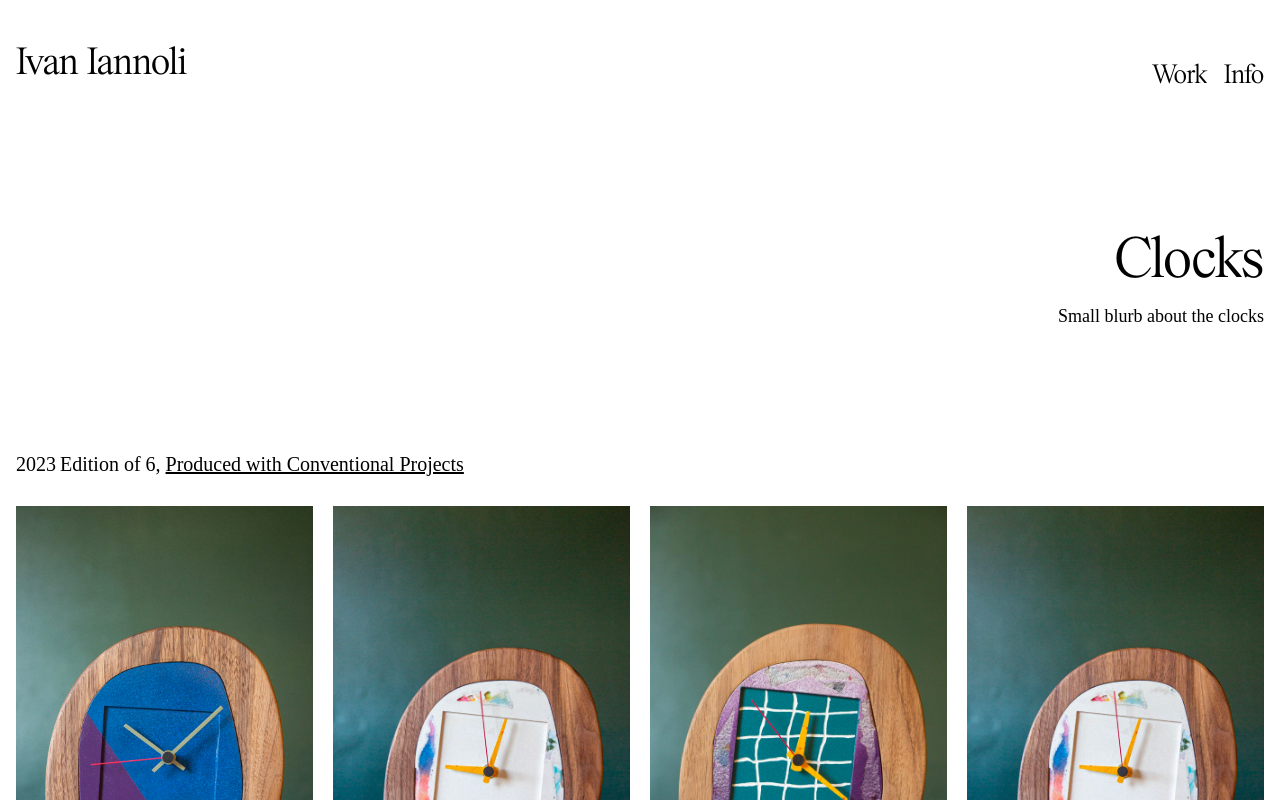
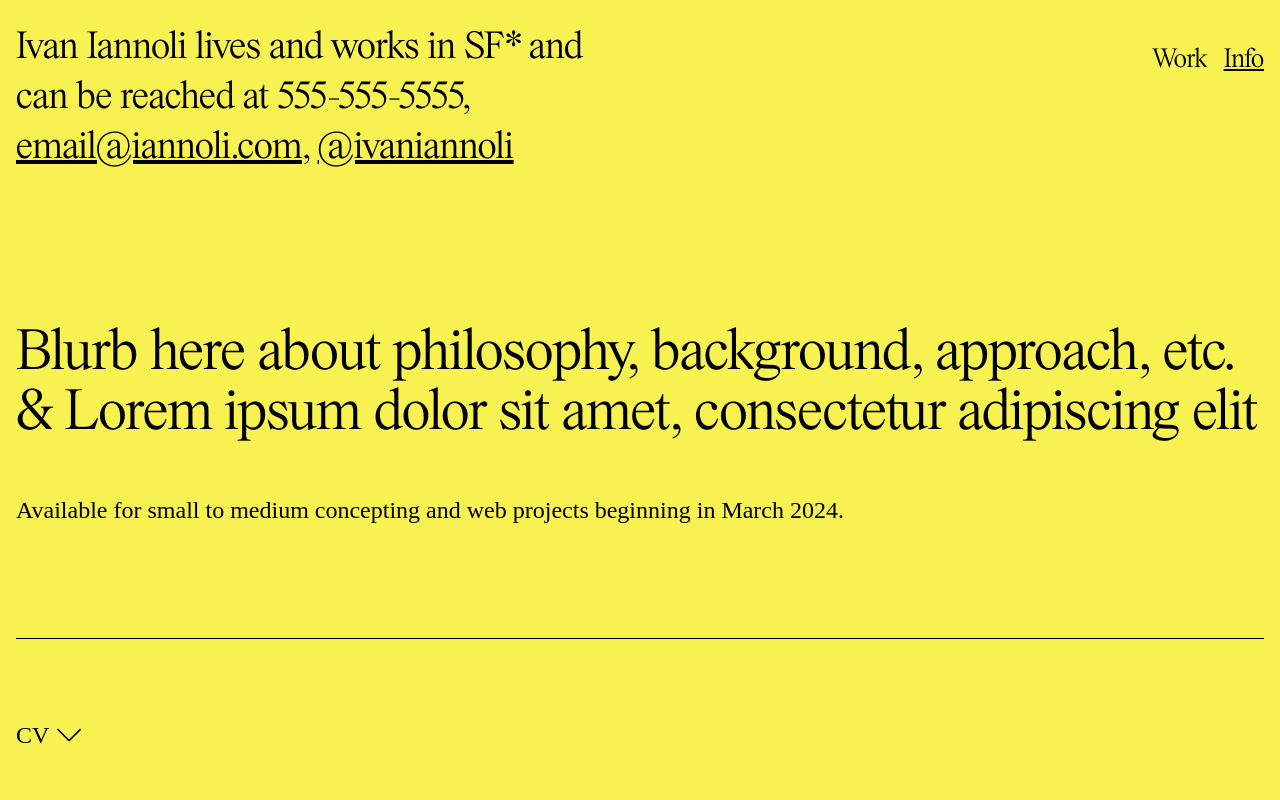
Before and after one commit to mufaqar/ivan, a Next.js app: page /info in a window 1280 px wide. Shown: the top 800 px of the page. Built offline with nearby package versions, Linux system fonts and the light colour scheme; a web font is replaced by a local one.

Commit message:
info page

```diff
--- /dev/null
+++ b/src/components/cv/Skill.tsx
@@ -0,0 +1,33 @@
+import React from 'react'
+
+const Skill = ({title}:any) => {
+  return (
+    <>
+          <div className='grid grid-cols-3 md:gap-10 py-20 border-b'>
+               <h4 className='text-2xl uppercase'>{title}</h4>
+               <div>
+                    <h6 className='text-lg uppercase'>2 COLUMN LIST OF {title}</h6>
+                    <ul className='mt-2'>
+                    {
+                         [1,2,3,4,5,6].map((item,id)=>(
+                              <li className="text-lg" key={id}>{item} Etcetera</li>
+                         ))
+                    }
+                    </ul>
+               </div>
+               <div>
+                    <h6 className='text-lg uppercase'>2 COLUMN LIST OF {title}</h6>
+                    <ul className='mt-2'>
+                    {
+                         [1,2,3,4,5,6].map((item,id)=>(
+                              <li className="text-lg" key={id}>{item} Etcetera</li>
+                         ))
+                    }
+                    </ul>
+               </div>
+          </div>
+    </>
+  )
+}
+
+export default Skill
--- a/src/components/header/header.tsx
+++ b/src/components/header/header.tsx
@@ -8,14 +8,14 @@ const Header: FC<any> = ({ title }) => {
 
      return (
           <>
-               <header className='md:my-10 py-4 px-4 font-pstime gap-10 flex justify-between items-start'>
+               <header className='md:py-10 py-4 px-4 font-pstime gap-10 flex justify-between items-start'>
                     <Link href="/" className='md:text-[40px] max-w-[600px] md:leading-[50px] md:-mt-4 text-2xl'>
                          <div dangerouslySetInnerHTML={{ __html: title }} />
                          {!title && 'Ivan Iannoli'}
                     </Link>
                     <ul className='text-[28px] md:flex items-center gap-4 hidden'>
                          <li className={`hover:underline ${pathname.replace('/', '') === 'work' && 'underline'}`}><Link href="/work">Work</Link></li>
-                         <li className={`hover:underline ${pathname.replace('/', '') === 'info' && 'underline'}`}><Link href="#">Info</Link></li>
+                         <li className={`hover:underline ${pathname.replace('/', '') === 'info' && 'underline'}`}><Link href="/info">Info</Link></li>
                     </ul>
                     <div className='bg-yellow h-12 px-2 z-50 rounded-full md:hidden flex flex-col items-center justify-center' onClick={() => setMobileNav(!mobileNav)}>
                          {
@@ -94,7 +94,7 @@ const mobileNavList = [
      },
      {
           name: 'Info',
-          link: "#",
+          link: "/info",
      },
      {
           name: 'Inquire',
--- /dev/null
+++ b/src/pages/info/index.tsx
@@ -0,0 +1,57 @@
+import Skill from '@/components/cv/Skill';
+import Footer from '@/components/footer/footer'
+import Header from '@/components/header/header'
+import Layout from '@/components/layout'
+import Link from 'next/link';
+import React, { useState } from 'react'
+import { SlArrowDown } from "react-icons/sl";
+import { SlArrowUp } from "react-icons/sl";
+
+const title = 'Ivan Iannoli lives and works in SF* and can be reached at 555-555-5555, <u>email@iannoli.com</u>, <u>@ivaniannoli</u>'
+
+const Info = () => {
+     const [openCV, setOpenCV] = useState<boolean>(false)
+     const [expand, setExpand] = useState<boolean>(false)
+
+     return (
+          <div className='bg-yellow'>
+               <Header title={title} />
+               <Layout>
+                    <section className='py-28 border-b'>
+                         <h2 className='font-pstime text-4xl md:text-5xl lg:text-6xl'>Blurb here about philosophy, background, approach, etc. &  Lorem ipsum dolor sit amet, consectetur adipiscing elit</h2>
+                         <h6 className='md:text-2xl mt-12'>Available for small to medium concepting and web projects beginning in March 2024. </h6>
+                    </section>
+                    <section>
+                         <div className='grid grid-cols-3 md:gap-10 py-20 border-b'>
+                              <button className='flex items-start gap-2 text-2xl' onClick={()=>setOpenCV(!openCV)}>
+                                   <span className='flex items-center gap-2'>CV {openCV ? <SlArrowUp/> : <SlArrowDown /> }</span>
+                              </button>
+                              {
+                                   openCV && <div>
+                                        <p className='text-xl'>Born in Los Angeles, CA</p>
+                                        <p className='text-xl mb-10'>Lives and works in San Francisco, CA</p>
+                                        <Link href="#" className='text-lg hover:text-gray'>(Download CV)</Link>
+                                        <h4 className='mt-10 text-xl'>EDUCATION</h4>
+                                        <ul className='mt-5 text-lg'>
+                                        {
+                                             ["2011 SCHOOL", "2007 SCHOOL"].map((item,idx)=>(
+                                                  <li key={idx}>{item}</li>
+                                             ))
+                                        }
+                                        </ul>
+                                        <button onClick={()=>setExpand(!expand)} className='flex items-center mt-10 font-medium text-lg gap-2 uppercase'>Expand to see complete cv {expand ? <SlArrowUp/> : <SlArrowDown /> }</button>
+                                   </div>
+                              }
+                              <div></div>
+                         </div>
+                         { expand && <Skill title="Skill"/> }
+                         { expand && <Skill title="Experiance"/> }
+
+                    </section>
+               </Layout>
+               <Footer />
+          </div>
+     )
+}
+
+export default Info
```
